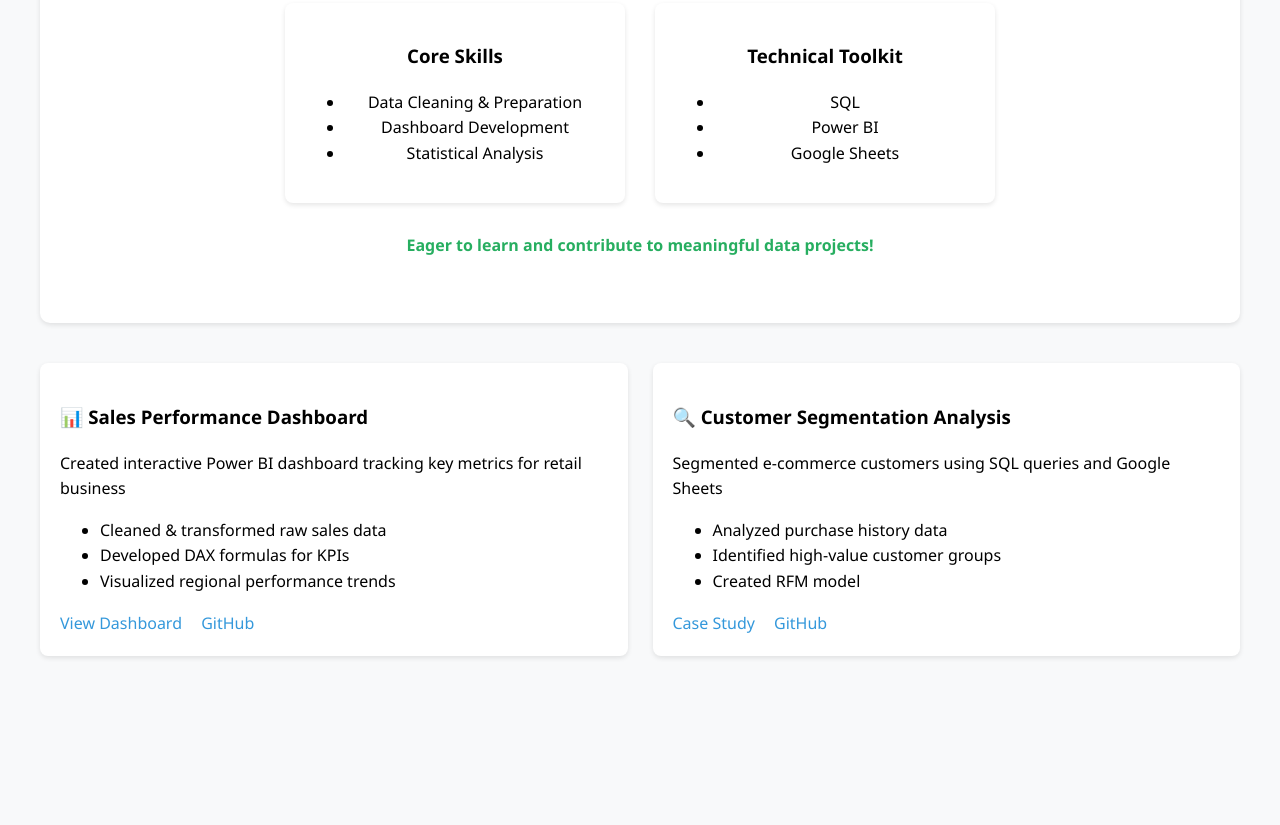
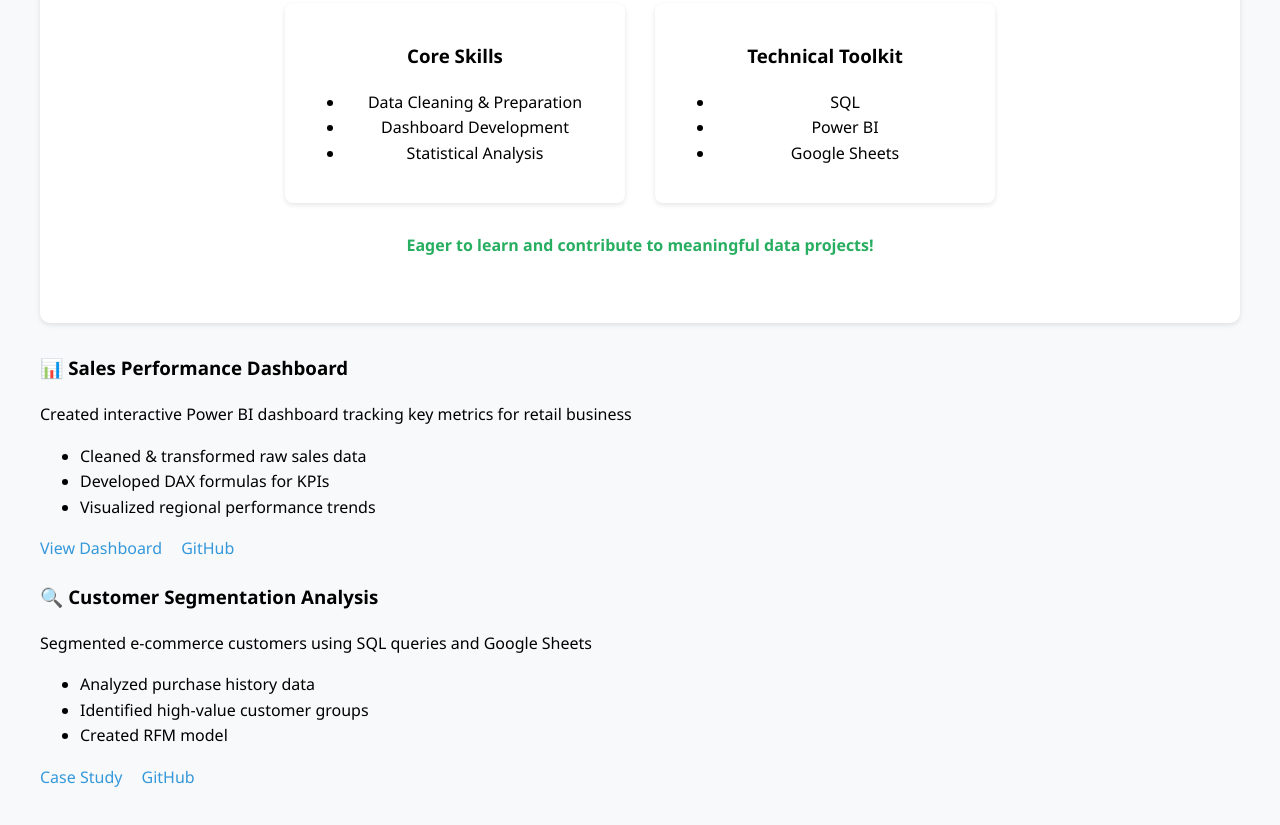
Before and after one commit to noura2004warja/noura2004warja.github.io, a plain HTML site: page index.html in a window 1280 px wide. Shown: the part 584-1409 px from the top of the page. Before the commit the page ends 1260 px from the top, so only its background shows below. Drawn offline with Linux system fonts and the light colour scheme.

Commit message:
Update index.html

```diff
--- a/index.html
+++ b/index.html
@@ -54,11 +54,18 @@
         }
 
         /* Projects Grid */
-        .projects {
-            display: grid;
-            grid-template-columns: repeat(auto-fit, minmax(300px, 1fr));
-            gap: 25px;
-            margin-top: 40px;
+        ..projects {
+  display: flex;
+  flex-direction: column;
+  gap: 30px;
+  max-width: 800px;
+  margin: 0 auto;
+}
+
+.project-card {
+  width: 100%;
+  margin-bottom: 20px;
+}
         }
 
         .project-card {
```
